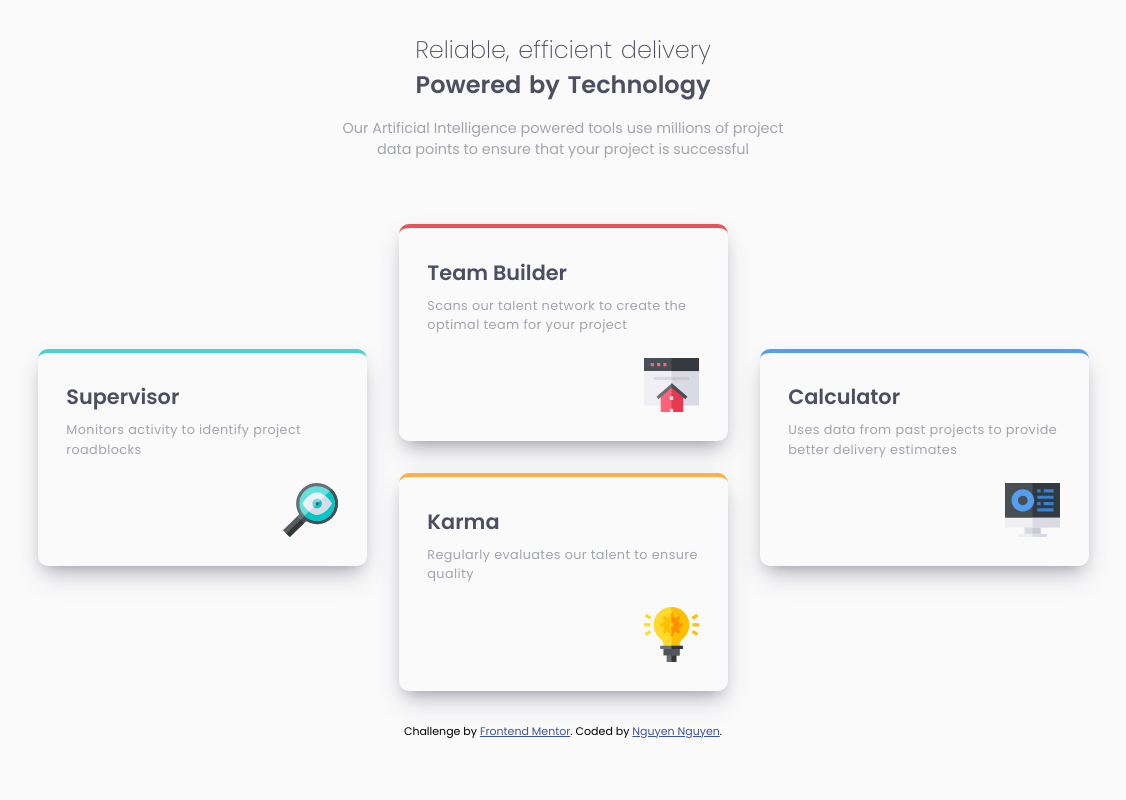
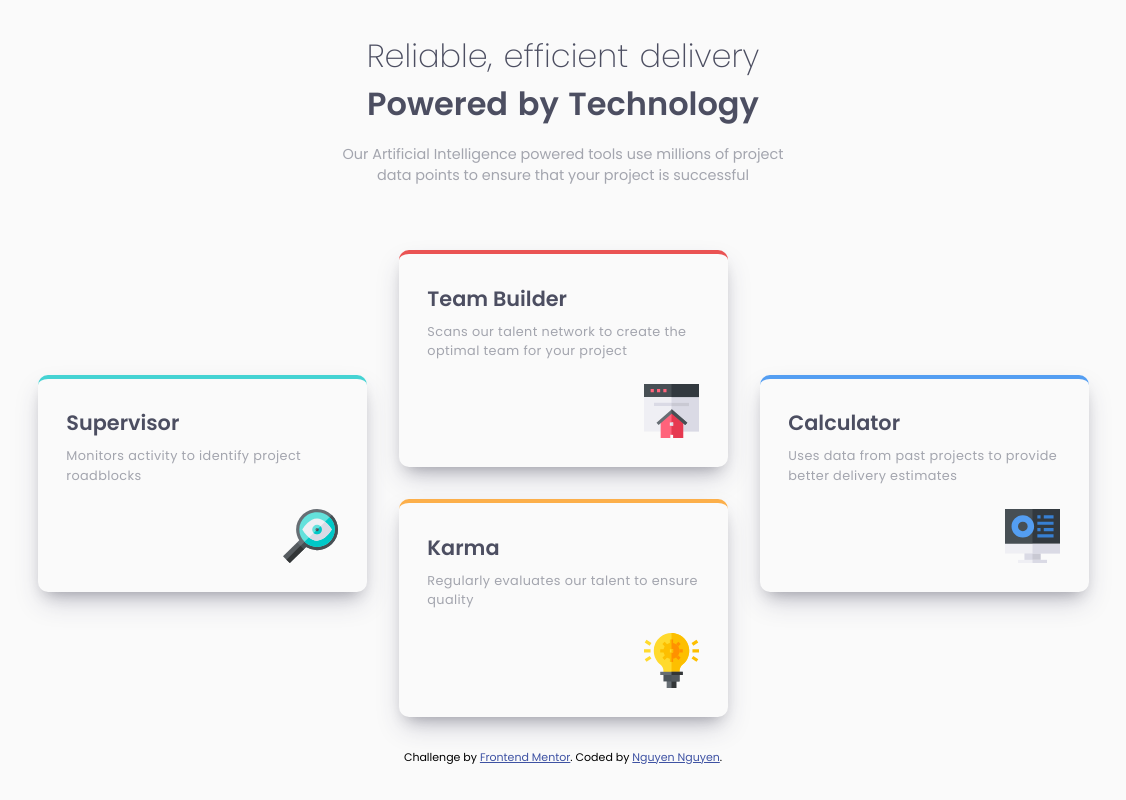
Before and after one commit to jesuisbienbien/four-card-feature-section, a plain HTML site: page index.html in a window 1536 px wide. Shown: the whole page, without its empty margins (205-1331 px from the left). Drawn offline with Linux system fonts and the light colour scheme.

Commit message:
size up headers

```diff
--- a/styles.scss
+++ b/styles.scss
@@ -132,6 +132,9 @@ main {
       margin: auto;
     }
   }
+  .main-headers {
+    font-size: 2rem;
+  }
 
   .cards-container {
     grid-template-columns: repeat(3, 1fr);
```
Also changed, not shown: styles.css, 1 other file.
